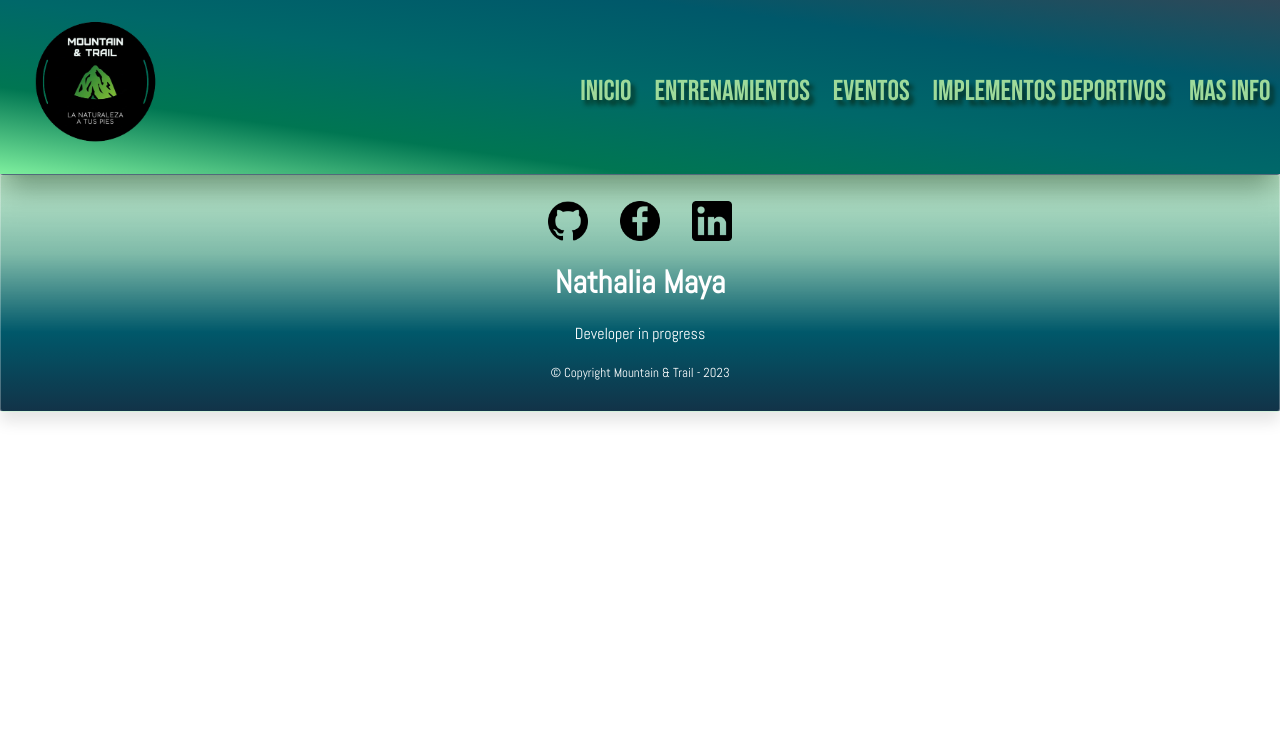
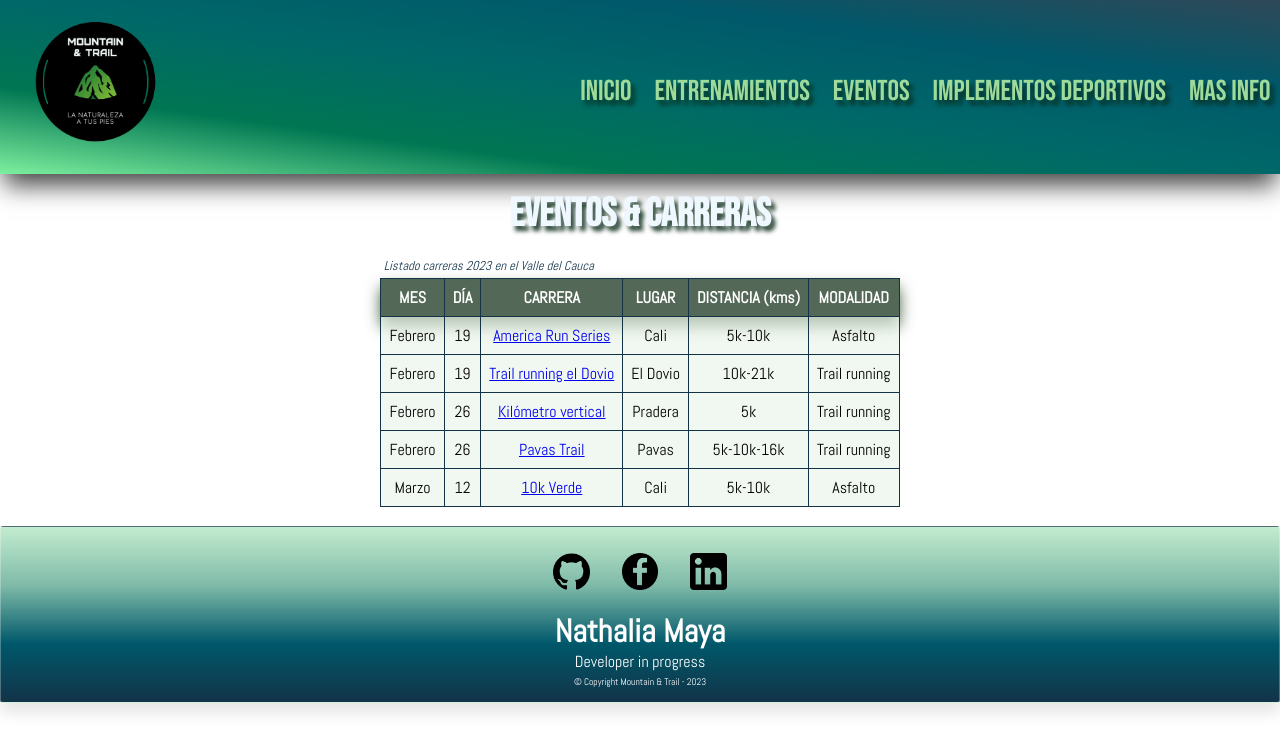
Before and after one commit to Nath-Maya/proyecto-DesarrolloWeb, a plain HTML site: page pages/section-eventos.html in a window 1280 px wide. Drawn offline with Linux system fonts and the light colour scheme.

Commit message:
Pagina Eventos - Tabla
Generar tabla en html y sus estilos,
Enlazando las carreras con sus links de acceso.

```diff
--- a/css/style.css
+++ b/css/style.css
@@ -28,10 +28,7 @@ body {
     background-size: cover;
 }
 
-
-
 /* *ENCABEZADO - BARRA DE NAVEGACION */
-
 
 /* fondo degradado para el encabezado */
 header {
@@ -51,7 +48,7 @@ h1 .logo-header {
 div .container-header {
     width: 960px;
     max-width: 100%;
-    padding: 20px;
+    padding: 1.25rem;
     margin: 0 auto;
 }
 
@@ -64,7 +61,7 @@ div .container-header {
 }
 
 nav .cuerpo-nav-lista {
-    margin: 1em 0 .5em;
+    margin: 1rem 0 .5rem;
     text-align: center;
 }
 
@@ -115,17 +112,21 @@ footer {
     border: 0.5px solid rgba(255, 255, 255, 0.27);
 }
 
+div h1 {
+    font-size: 2rem;
+}
+
 .footer-pagina {
     color: white;
 }
 
 footer .footer-copyright {
-    margin: 20px;
-    font-size: small;
+    margin: 0.25rem;
+    font-size: 0.6rem;
 }
 
 footer .icon-footer {
-    width: 2.5rem;
+    width: 2.3rem;
 }
 
 footer .icon-footer:hover {
@@ -201,7 +202,45 @@ div .subtitulo-principal {
     text-align: center;
 }
 
-/* * FORMULARIO PAGINA MAS INFORMACION */
+/* *TABLA - PAGINA EVENTOS */
+
+
+.tabla-eventos {
+    border-spacing: 1rem;
+    border-collapse: collapse;
+    margin-left: auto;
+    margin-right: auto;
+    margin-bottom: 1.2rem;
+}
+
+th,td {
+    border: #123348 0.1rem solid;
+    padding: 0.5rem;
+    text-align: center;
+}
+
+.encabezado-tabla {
+    padding: 0.5rem;
+    text-align: center;
+    background: rgba(4, 34, 8, 0.684);
+    box-shadow: 0 10px 15px rgba(14, 49, 8, 0.806);
+    color: white;
+    margin: 3rem;
+}
+
+caption {
+    color: #123348;
+    font-style: italic;
+    text-align: left;
+    font-size: 0.8rem;
+    padding: 0.2rem;
+}
+
+table .cuerpo-tabla {
+    background-color: rgba(235, 246, 235, 0.7);
+}
+
+/* * FORMULARIO - PAGINA MAS INFORMACION */
 
 form {
     padding: 1.2rem;
--- a/pages/section-eventos.html
+++ b/pages/section-eventos.html
@@ -1,5 +1,6 @@
 <!DOCTYPE html>
 <html lang="en">
+
 <head>
     <meta charset="UTF-8">
     <meta http-equiv="X-UA-Compatible" content="IE=edge">
@@ -9,6 +10,7 @@
     <link href="https://fonts.googleapis.com/css2?family=Bebas+Neue&display=swap" rel="stylesheet">
     <link href="https://fonts.googleapis.com/css2?family=Abel&display=swap" rel="stylesheet">
 </head>
+
 <body>
     <!-- ENCABEZADO - BARRA DE NAVEGACION -->
     <header class="cuerpo-header">
@@ -22,8 +24,7 @@
                         <a href="/index.html" class="nav-items">Inicio</a>
                     </li>
                     <li>
-                        <a href="/pages/section-entrenamiento.html" class="nav-items"
-                            target="">Entrenamientos</a>
+                        <a href="/pages/section-entrenamiento.html" class="nav-items" target="">Entrenamientos</a>
                     </li>
                     <li>
                         <a href="/pages/section-eventos.html" class="nav-items" target="">Eventos</a>
@@ -39,6 +40,83 @@
         </div>
     </header>
     <main>
+<!-- TITULO PRINCIPAL -->
+
+        <h1 class="titulo-principal">Eventos & Carreras</h1>
+ <!-- TABLA EVENTOS -->
+
+        <table class="tabla-eventos">
+            <caption>Listado carreras 2023 en el Valle del Cauca</caption>
+            <thead class="encabezado-tabla">
+                <tr>
+                    <th>MES</th>
+                    <th>DÍA</th>
+                    <th>CARRERA</th>
+                    <th>LUGAR</th>
+                    <th>DISTANCIA (kms)</th>
+                    <th>MODALIDAD</th>
+                </tr>
+            </thead>
+            <tbody class="cuerpo-tabla">
+                <tr>
+                    <td>Febrero</td>
+                    <td>19</td>
+                    <td>
+                        <a href="https://www.grupomonte.com/" target="_blank">America Run Series</a>
+                    </td>
+                    <td>Cali</td>
+                    <td>5k-10k</td>
+                    <td>Asfalto</td>
+                </tr>
+                <tr>
+                    <td>Febrero</td>
+                    <td>19</td>
+                    <td>
+                        <a href="https://www.facebook.com/TrailRunningElDovioValle" target="_blank">Trail running el Dovio</a>
+                    </td>
+                    <td>El Dovio</td>
+                    <td>10k-21k</td>
+                    <td>Trail running</td>
+                </tr>
+                <tr>
+                    <td>Febrero</td>
+                    <td>26</td>
+                    <td>
+                        <a href="https://www.instagram.com/piedradelcanadatrailrunning/" target="_blank">
+                            Kilómetro vertical
+                        </a>
+                    </td>
+                    <td>Pradera</td>
+                    <td>5k</td>
+                    <td>Trail running</td>
+                </tr>
+                <tr>
+                    <td>Febrero</td>
+                    <td>26</td>
+                    <td>
+                        <a href="https://www.instagram.com/pavastrail/" target="_blank">
+                            Pavas Trail
+                        </a>
+                    </td>
+                    <td>Pavas</td>
+                    <td>5k-10k-16k</td>
+                    <td>Trail running</td>
+                </tr>
+                <tr>
+                    <td>Marzo</td>
+                    <td>12</td>
+                    <td>
+                        <a href="https://juanchocorrelon.com/10k-verde-2023/" target="_blank">
+                            10k Verde
+                        </a>
+                    </td>
+                    <td>Cali</td>
+                    <td>5k-10k</td>
+                    <td>Asfalto</td>
+                </tr>
+            </tbody>
+        </table>
+    </main>
     <footer class="footer-pagina">
         <div class="footer-redes">
             <ul class="items-footer">
@@ -62,11 +140,11 @@
         </div>
         <div>
             <h1>Nathalia Maya </h1>
-                <br>
+
             <p>Developer in progress </p>
             <p class="footer-copyright">&copy Copyright Mountain & Trail - 2023</p>
         </div>
     </footer>
+</body>
 
-</body>
 </html>
```
Also changed, not shown: index.html (+1 -1 lines), pages/section-entrenamiento.html (+1 -1 lines), pages/section-implementos.html (+1 -1 lines), pages/section-mas.html (+1 -1 lines). Lines whose indentation alone changed are shown as unchanged.
